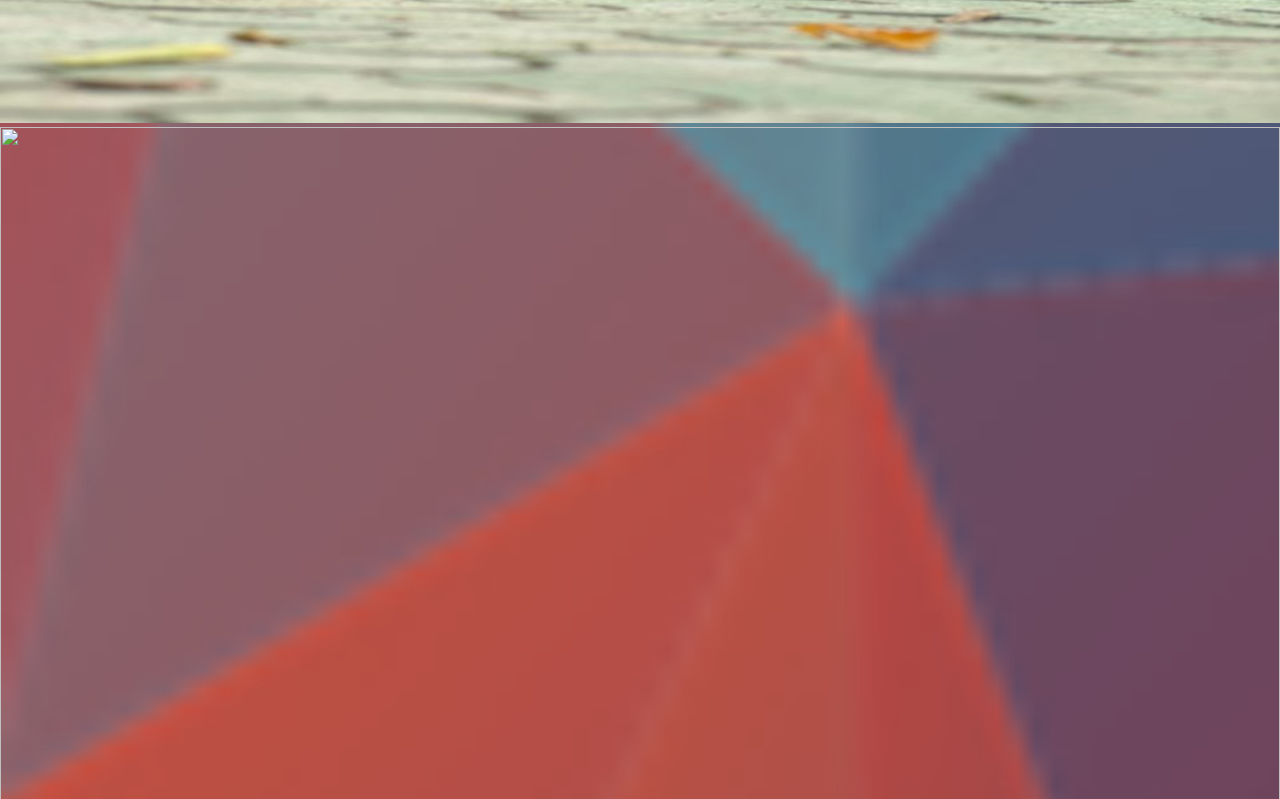
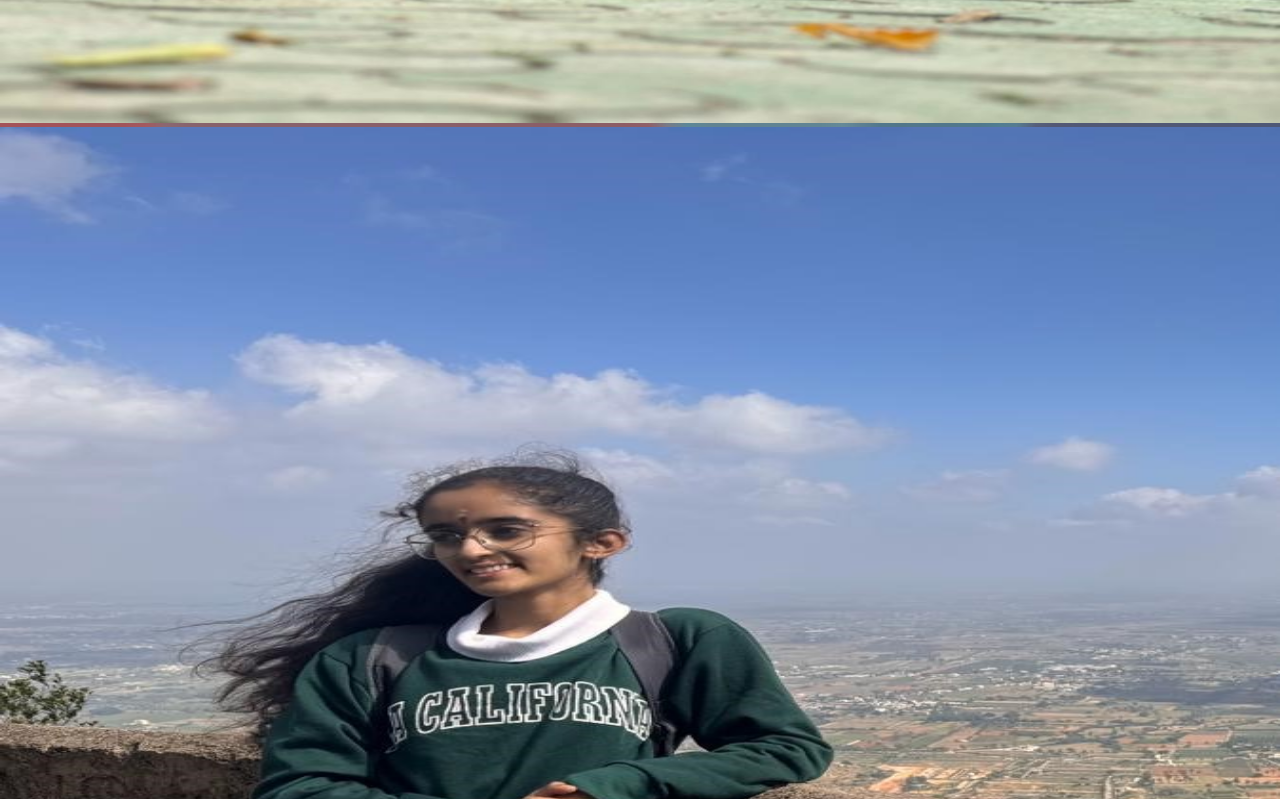
Before and after one commit to SHASHANKSV16/birthday, a plain HTML site: page pic.html in a window 1280 px wide. Shown: the part 1681-2480 px from the top of the page. Drawn offline with nearby package versions, Linux system fonts and the light colour scheme; the site is published under a folder, as on GitHub Pages, so addresses that start at the root find nothing.

Commit message:
Update pic.html

```diff
--- a/pic.html
+++ b/pic.html
@@ -27,7 +27,7 @@
 
 
 
-            <img src="/New folder/3.jpg" width="1500px" height="1000px" alt="">
+            <img src="./New folder/3.jpg" width="1500px" height="1000px" alt="">
 
 
 
```
